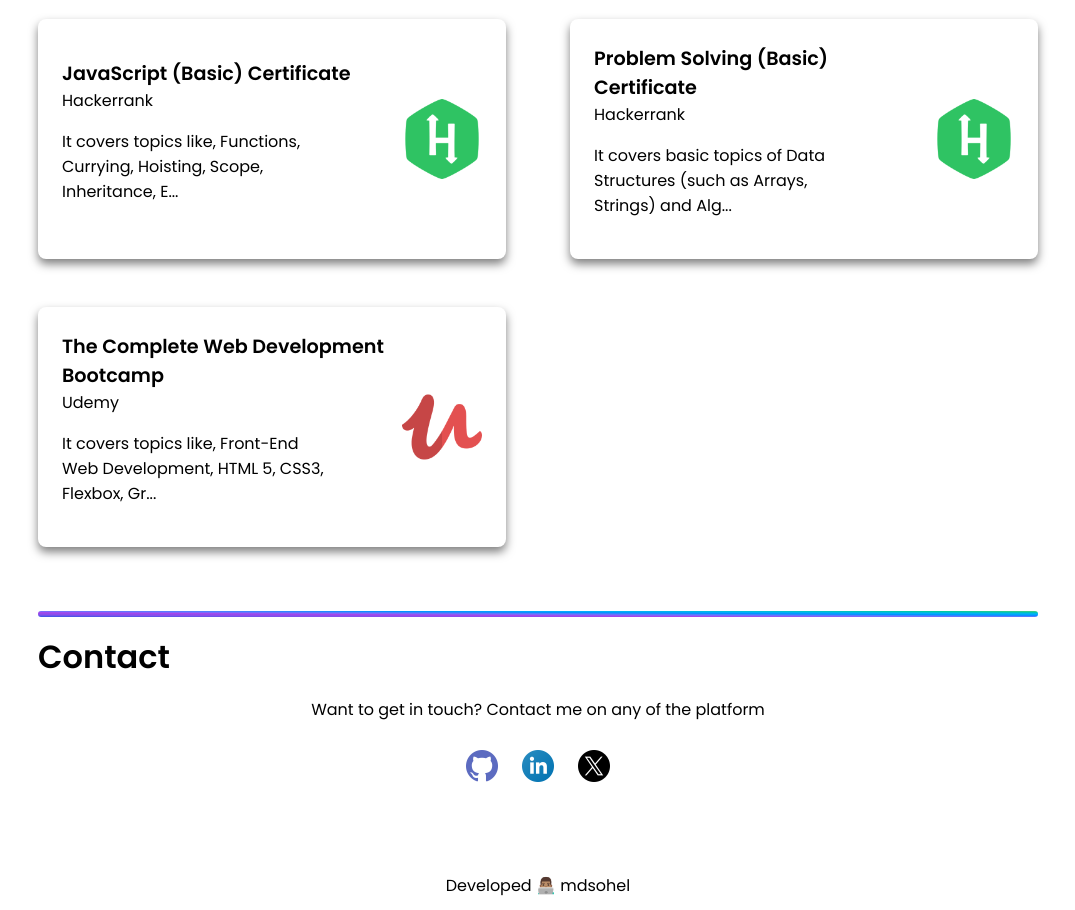
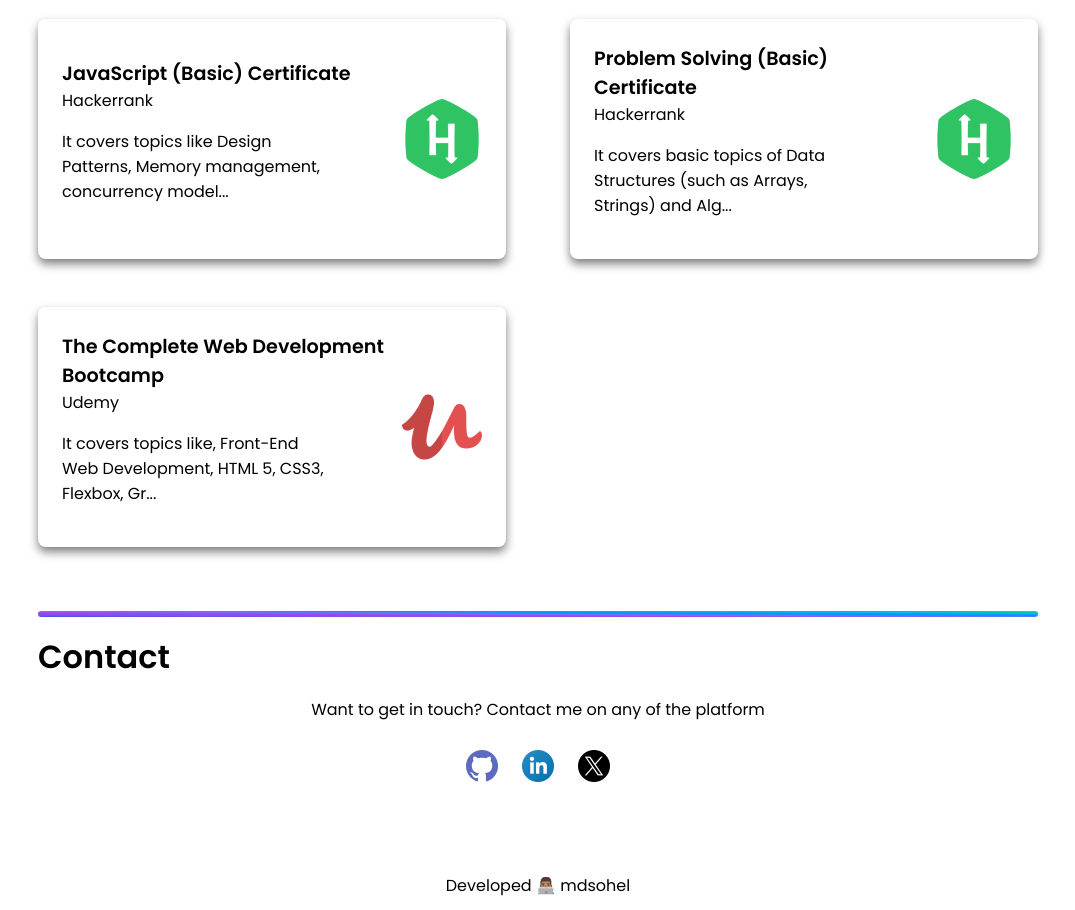
Before and after one commit to skmdsohel/MyPortfolio, a React (Create React App) app: page / in a window 1280 px wide. Shown: the part 4200-5110 px from the top of the page, without its empty margins (102-1177 px from the left). Built offline with nearby package versions, Linux system fonts and the light colour scheme.

Commit message:
JS certificate added

```diff
--- a/src/components/data/certificates.js
+++ b/src/components/data/certificates.js
@@ -3,8 +3,8 @@ export const WorkData = [
     company: "Hackerrank",
     course: "JavaScript (Basic) Certificate",
     companyLogo: require("../../assets/logo/hackerrank.png"),
-    certificate: "https://www.hackerrank.com/certificates/f9fe3c436409",
-    work: "It covers topics like, Functions, Currying, Hoisting, Scope, Inheritance, Events and Error Handling.",
+    certificate: "https://www.hackerrank.com/certificates/50d6387bbecd",
+    work: "It covers topics like Design Patterns, Memory management, concurrency model, and event loops, among others.",
   },
   {
     company: "Hackerrank",
```
